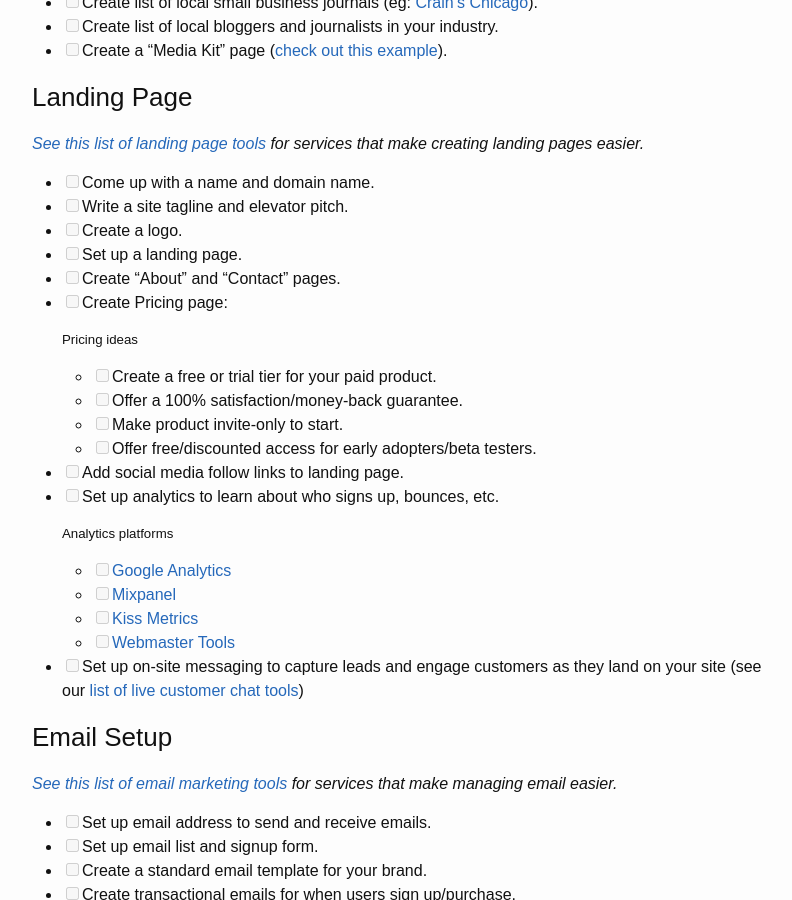
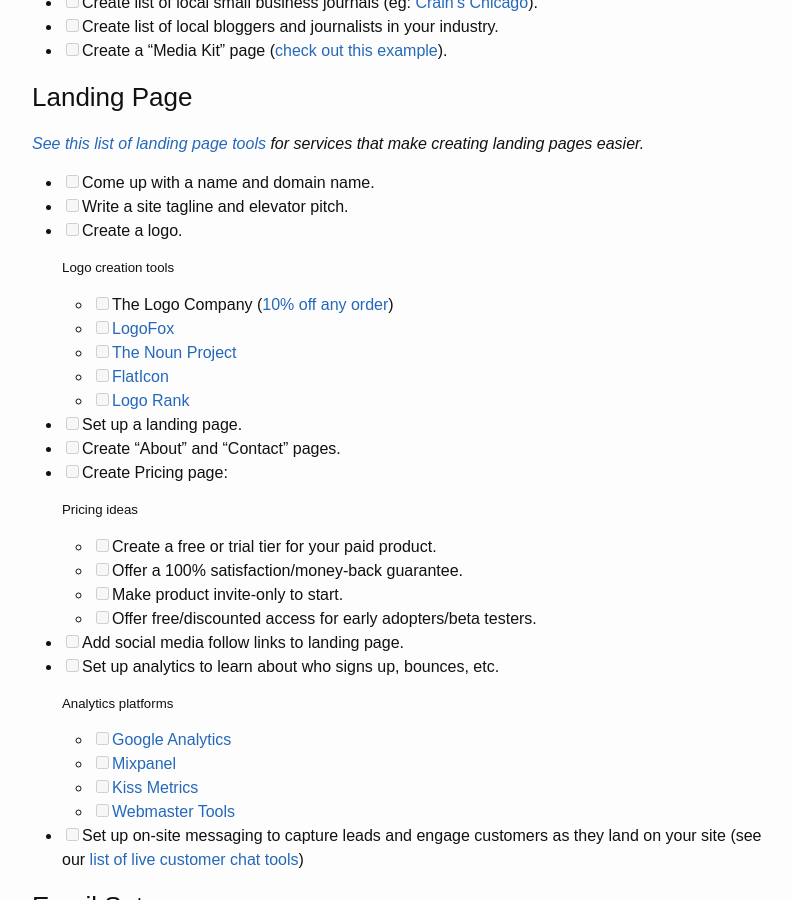
Before and after one commit to draftdev/startup-marketing-checklist, a Jekyll site: the page built from marketing-checklist.md, in a window 1280 px wide and 900 px high, scrolled down 1900 px. Shown: the whole window, without its empty margins (238-1030 px from the left). Built offline with Jekyll 4.4.1, drawn with Linux system fonts in a browser that asks for light colours; comment, search, counter and statistics services are not loaded; some of the changed text lies outside the part shown.

Commit message:
Adding logo tools

```diff
--- a/_posts/2018-09-06-customer-chat-tools.markdown
+++ b/_posts/2018-09-06-customer-chat-tools.markdown
@@ -31,6 +31,8 @@
 
 - **[Freshchat](https://www.freshchat.io/)** - Also offers a free tier plus personalized and targeted messages.
 
+- **[Gitter Sidecar](https://sidecar.gitter.im/)** - Gitter is a developer community chat platform, but they also have a javascript widget that you can use as on-site chat.
+
 - **[HelpCrunch](https://helpcrunch.com/)** - Messaging integrates into their complete customer-service solution.
 
 - **[Instream](http://instream.io/en/)** - Chat can be great for gathering leads who aren't ready to commit their email address. Instream lets you start gathering this data right away.
--- a/marketing-checklist.md
+++ b/marketing-checklist.md
@@ -75,6 +75,14 @@
 - [ ] Come up with a name and domain name.
 - [ ] Write a site tagline and elevator pitch.
 - [ ] Create a logo.
+
+  ##### Logo creation tools
+  - [ ] The Logo Company ([10% off any order](http://www.kqzyfj.com/click-8424281-10526654))
+  - [ ] [LogoFox](https://logofox.co/form/name)
+  - [ ] [The Noun Project](https://thenounproject.com/)
+  - [ ] [FlatIcon](https://www.flaticon.com/)
+  - [ ] [Logo Rank](http://brandmark.io/logo-rank/)
+
 - [ ] Set up a landing page.
 - [ ] Create "About" and "Contact" pages.
 - [ ] Create Pricing page:
```
Also changed, not shown: other parts of marketing-checklist.md (+0 -1 lines).
